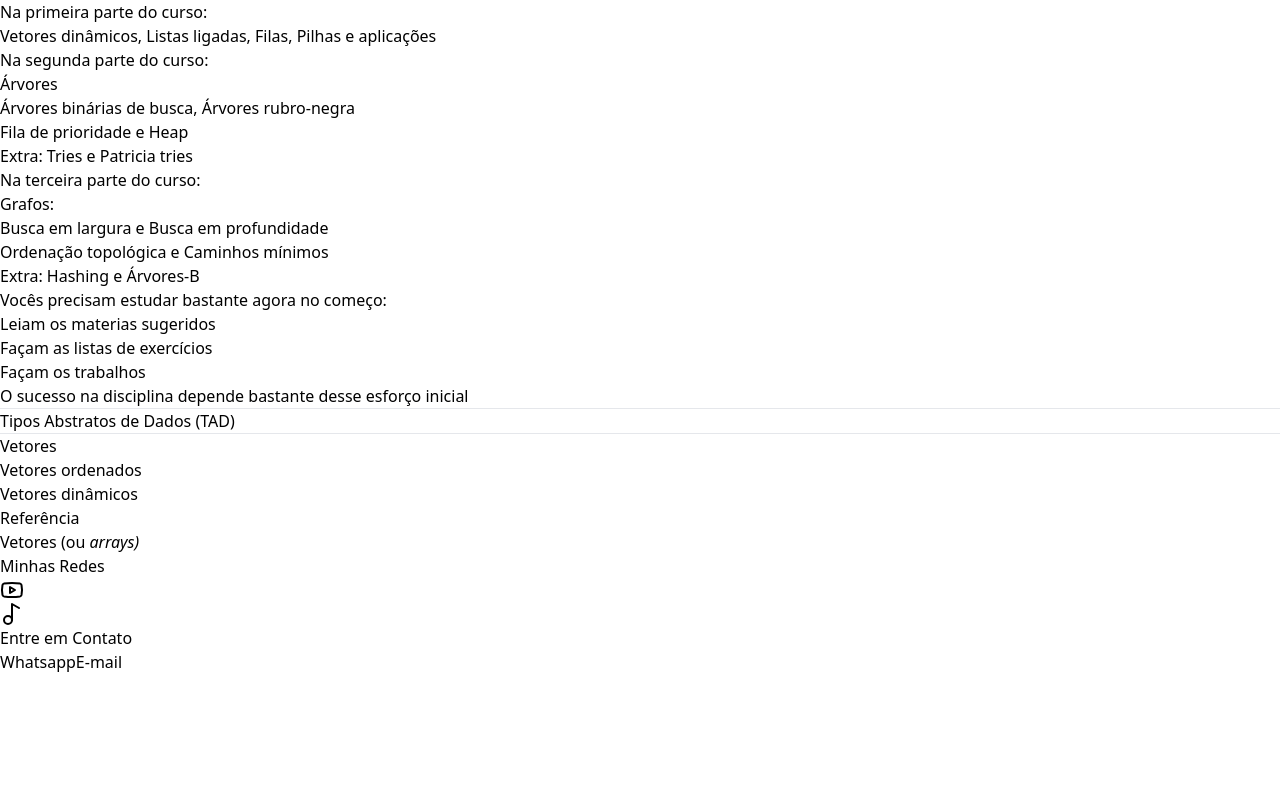
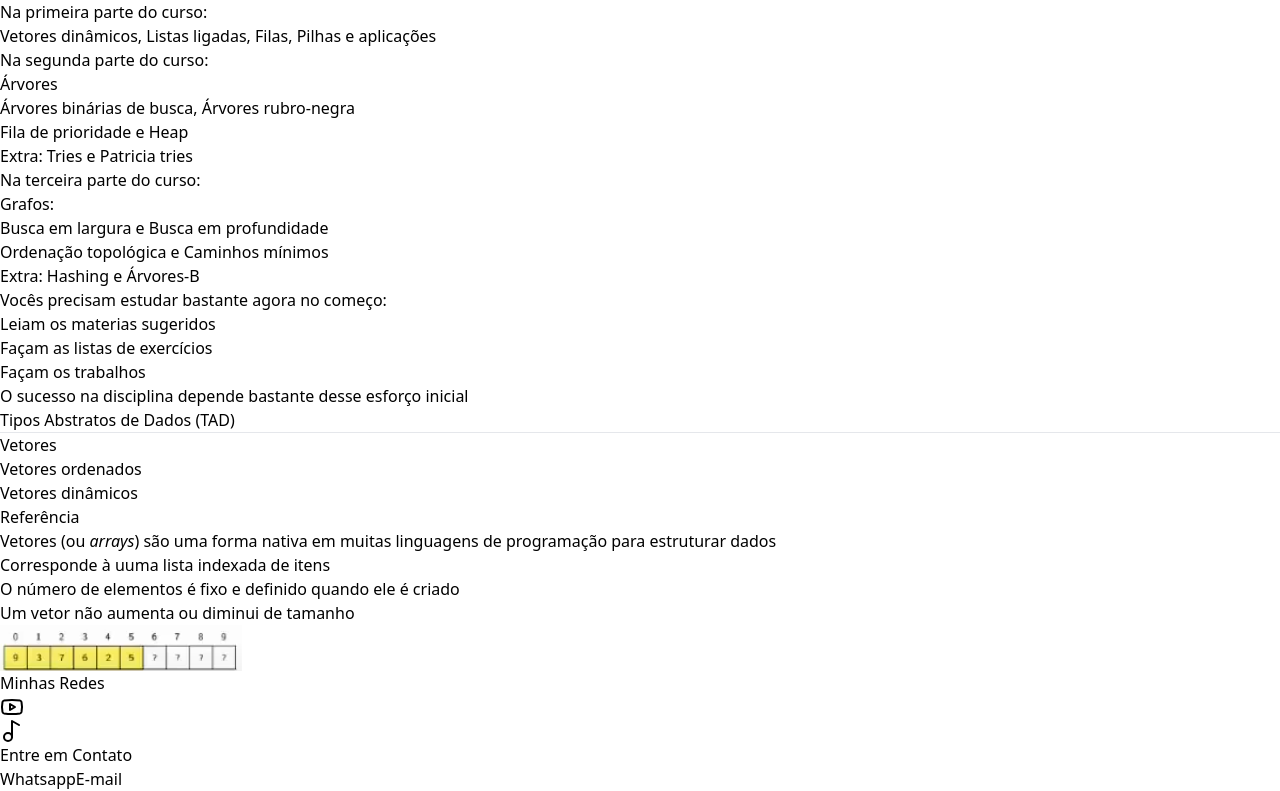
Before and after one commit to Italo-Thiago/Portfolio, a React (Vite) app in the folder Front-End/: page /c_data_structure in a window 1280 px wide. Shown: the part 625-1416 px from the top of the page. Before the commit the page ends 1299 px from the top, so only its background shows below. Built offline with nearby package versions, Linux system fonts and the light colour scheme.

Commit message:
feat(C_Data_Structure): Added Image component

```diff
--- /dev/null
+++ b/Front-End/src/views/components/Image.tsx
@@ -0,0 +1,9 @@
+export const Image = ({ Src, Alt }: {Src: string, Alt: string}) => {
+    return (
+        <>
+            <div className="relative w-full h-full flex items-center justify-center py-4">
+                <img className="max-w-full max-h-full object-contain" src={Src} alt={Alt} />
+            </div>
+        </>
+    );
+}
--- a/Front-End/src/views/pages/data_structures/C_Data_Structure.tsx
+++ b/Front-End/src/views/pages/data_structures/C_Data_Structure.tsx
@@ -3,6 +3,9 @@ import { Title } from "../../components/Title"
 import { Text } from "../../components/Text"
 import { Bullet_Point } from "../../components/Bullet_Point";
 import { Number_Point } from "../../components/Number_Point";
+import { Image } from "../../components/Image";
+
+import VectorImage from "../../../assets/image/Vector.png";
 
 export const C_Data_Structure = () => {
     return (
@@ -75,7 +78,6 @@ export const C_Data_Structure = () => {
                 "Façam os trabalhos",
             ]} />
             <Text Text="O sucesso na disciplina depende bastante desse esforço inicial" />
-            <hr />
 
             <Paragraph Heading="Tipos Abstratos de Dados (TAD)" SubHeading="" />
             <Number_Point Itens={[
@@ -85,7 +87,13 @@ export const C_Data_Structure = () => {
                 "Referência",
             ]} />
 
-            <Text Text="Vetores (ou <i>arrays<i>)"/>
+            <Text Text="Vetores (ou <i>arrays</i>) são uma forma nativa em muitas linguagens de programação para estruturar dados"/>
+            <Bullet_Point Itens={[
+                "Corresponde à uuma lista indexada de itens",
+                "O número de elementos é fixo e definido quando ele é criado",
+                "Um vetor não aumenta ou diminui de tamanho",
+            ]} />
+            <Image Src={VectorImage} Alt="Vector Image" />
         </>
     );
 }
```
Also changed, not shown: Front-End/src/assets/image/Vector.png (added).
